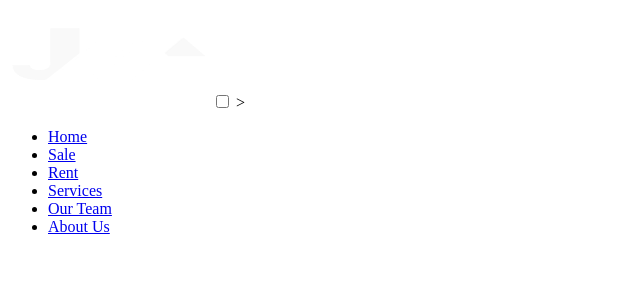
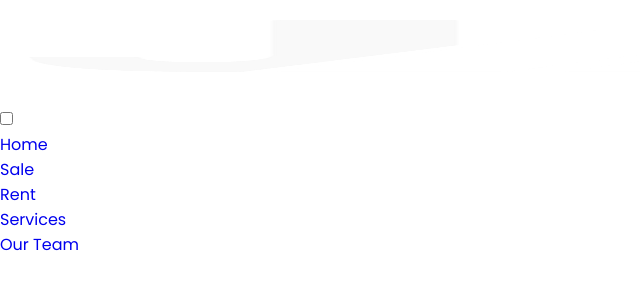
Before and after one commit to adrinraa/jakhomes-web, a plain HTML site: page index.html in a window 1280 px wide. Shown: the whole page, without its empty margins (0-640 px from the left). Drawn offline with nearby package versions, Linux system fonts and the light colour scheme.

Commit message:
commit dua

```diff
--- a/css/style.css
+++ b/css/style.css
@@ -0,0 +1,29 @@
+/* Fonts */
+@import url('https://fonts.googleapis.com/css2?family=Poppins:wght@400;500;600;700&display=swap');
+*{
+   font-family: 'poppins' , sans-serif;
+   margin: 0;
+   padding: 0;
+   box-sizing: border-box;
+   scroll-behavior: smooth;
+   scroll-padding-top: 3rem;
+   list-style: none;
+   text-decoration: none;
+}
+/* Variables */
+:root {
+    --main-color: #C8AE85 ;
+    --second-color: #4C362C ;
+    --text-color: #ffffff ;
+    --bg-color: #000000 ;
+
+ /* box shadow */
+ --box-shadow: 2px 2px 18px rgb(86	63	28 / 15%);
+}
+
+img{
+    width: 100%;
+}
+body{
+    color: var(--text-color);
+}
--- a/index.html
+++ b/index.html
@@ -24,7 +24,6 @@
                 <li><a href="#rent">Rent</a></li>
                 <li><a href="#service">Services</a></li>
                 <li><a href="#team">Our Team</a></li>
-                <li><a href="#about">About Us</a></li>
             </ul>
         </div>
     </header>
```
Also changed, not shown: 1 other file.
